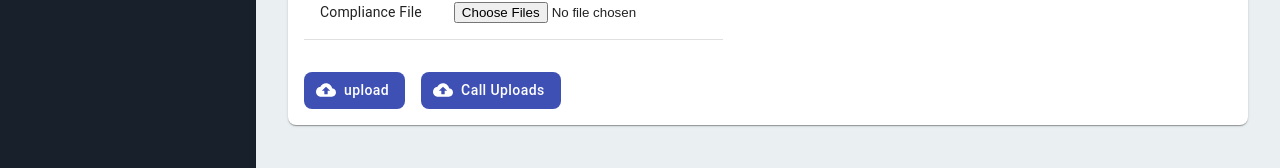
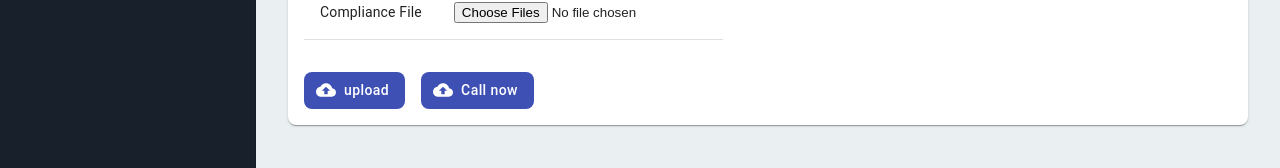
Before and after one commit to siva3060/paperbase, a React (Create React App) app: page / in a window 1280 px wide. Shown: the part 228-396 px from the top of the page. Built offline with nearby package versions, Linux system fonts and the light colour scheme.

Commit message:
Update Call Upload Function

```diff
--- a/src/Compliance/FileUpload.js
+++ b/src/Compliance/FileUpload.js
@@ -98,16 +98,12 @@ function FileUpload(){
 	}
 
 	const handleUploadCall = () => {
-		if(uploadCompleted){
 	 axios({
 		 url:"http://15.188.74.126:8086/compliance",
 		 method:'GET',
-	 }).then((response)=>{
+	   }).then((response)=>{
 		 console.log(response);
 	 });
-		}else{
-			alert("File not uploaded yet")
-		}
 	}
 
 	const isValidComplianceFile = ()=>{
@@ -182,7 +178,7 @@ function FileUpload(){
 			className = {classes.button}
 			onClick={handleUploadCall}
 			startIcon={<CloudUploadIcon />}>
-				Call Uploads
+				Call now
 			</Button>
 		  </CardActions>
 		</Card>
```
